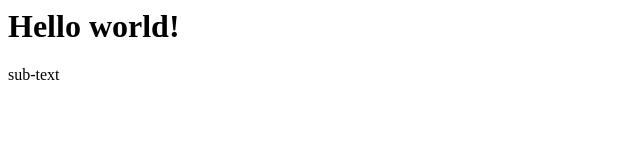
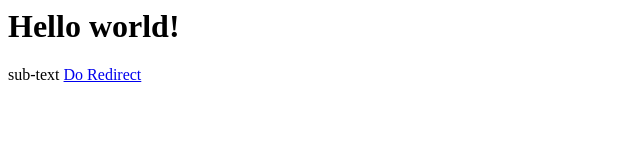
Before and after one commit to cspotcode/garmin-sandbox, a plain HTML site: page docs/index.html in a window 1280 px wide. Shown: the whole page, without its empty margins (0-640 px from the left). Drawn offline with Linux system fonts and the light colour scheme.

Commit message:
Update index.html

```diff
--- a/docs/index.html
+++ b/docs/index.html
@@ -1,2 +1,4 @@
 <h1>Hello world!</h1>
 sub-text
+
+<a href="connectiq://oauth?first=one&second=two"">Do Redirect</a>
```
